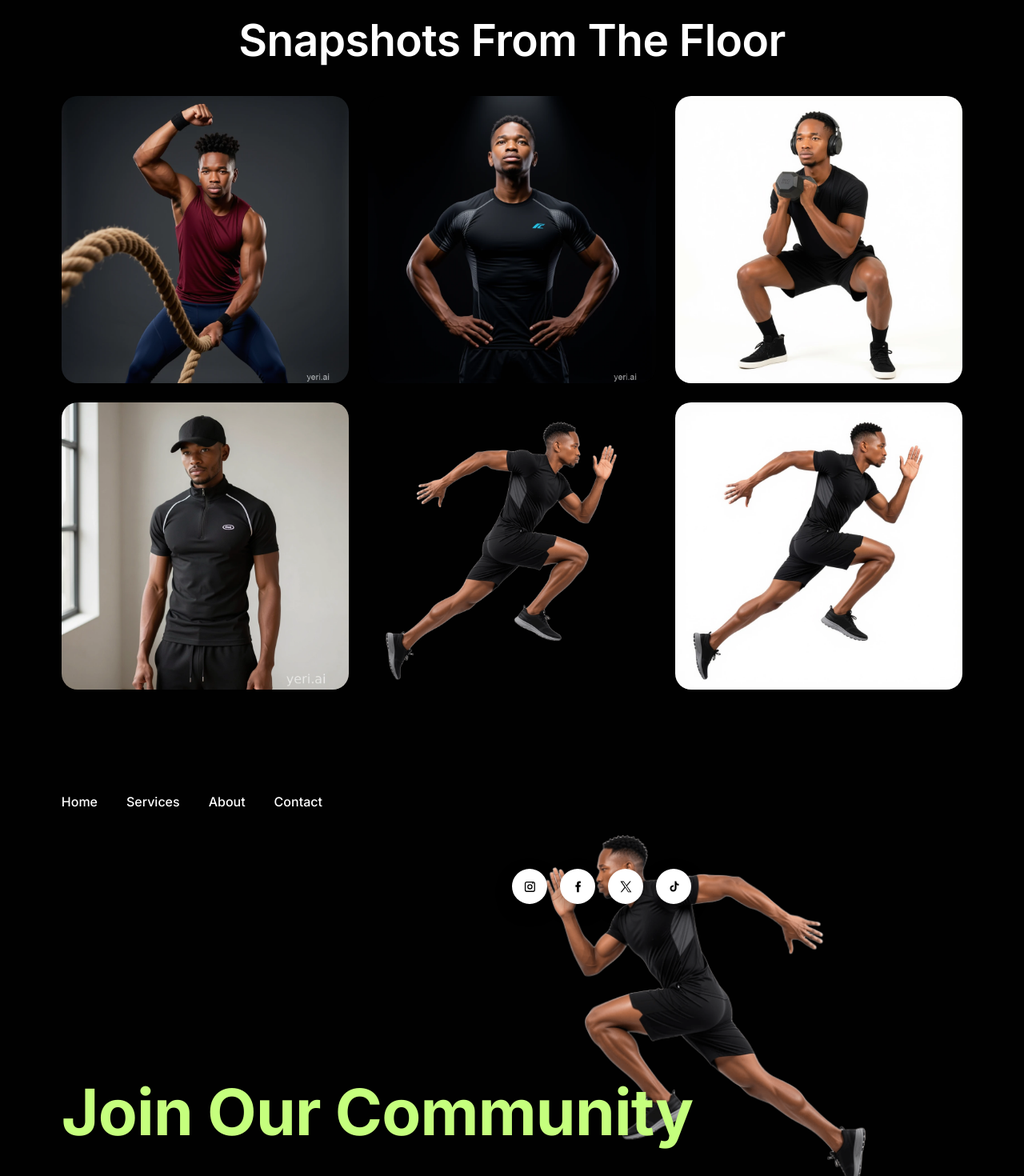
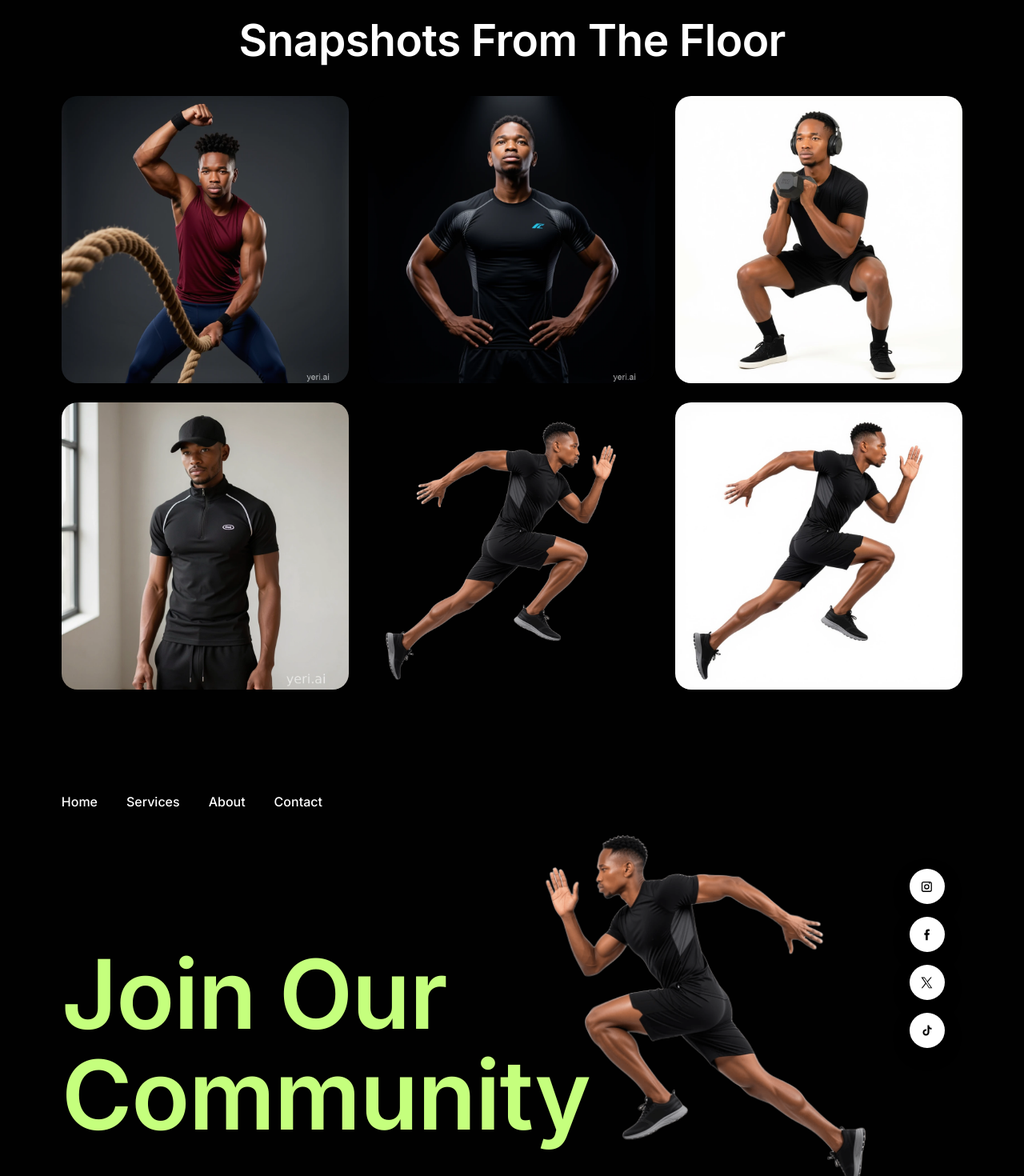
Before and after one commit to austinechisutia/gymbro, a Next.js app: page /transformations in a window 1280 px wide. Shown: the part 1280-2750 px from the top of the page at 80% size. Built offline with nearby package versions, Linux system fonts and the light colour scheme.

Commit message:
feat: implement Reveal component for animations; update multiple components to use Reveal for enhanced visibility effects

```diff
--- a/src/app/components/Accordion/Accordion.tsx
+++ b/src/app/components/Accordion/Accordion.tsx
@@ -1,6 +1,7 @@
 "use client";
 
 import { useState } from "react";
+import { Reveal } from "../Reveal/Reveal";
 import styles from "./Accordion.module.css";
 
 interface AccordionItem {
@@ -16,7 +17,7 @@ export function Accordion({ items }: { items: AccordionItem[] }) {
       {items.map((item, i) => {
         const isOpen = openIndex === i;
         return (
-          <div className={styles.item} key={item.question}>
+          <Reveal className={styles.item} key={item.question} delay={i * 80}>
             <button
               type="button"
               className={styles.trigger}
@@ -29,7 +30,7 @@ export function Accordion({ items }: { items: AccordionItem[] }) {
               </span>
             </button>
             {isOpen && <p className={styles.answer}>{item.answer}</p>}
-          </div>
+          </Reveal>
         );
       })}
     </div>
--- a/src/app/components/CtaCommunity/CtaCommunity.module.css
+++ b/src/app/components/CtaCommunity/CtaCommunity.module.css
@@ -40,10 +40,10 @@
 .socials {
   position: absolute;
   z-index: 3;
-  left: 50%;
+  right: 2%;
   top: 10%;
   display: flex;
-  flex-direction: row;
+  flex-direction: column;
   gap: 1rem;
 }
 
@@ -101,7 +101,6 @@
   }
 
   .socials {
-    left: auto;
     right: 6%;
     top: 4%;
   }
--- a/src/app/components/CtaCommunity/CtaCommunity.tsx
+++ b/src/app/components/CtaCommunity/CtaCommunity.tsx
@@ -1,3 +1,4 @@
+import { Reveal } from "../Reveal/Reveal";
 import styles from "./CtaCommunity.module.css";
 
 const LINKS = ["Home", "Services", "About", "Contact"];
@@ -57,7 +58,9 @@ export function CtaCommunity() {
               </a>
             ))}
           </div>
-          <h2 className={styles.heading}>Join Our Community</h2>
+          <Reveal className={styles.heading}>
+            <h2>Join Our Community</h2>
+          </Reveal>
         </div>
 
         <div className={styles.divider} />
--- a/src/app/components/Habits/Habits.tsx
+++ b/src/app/components/Habits/Habits.tsx
@@ -2,6 +2,7 @@
 
 import { useState } from "react";
 import { Button } from "../Button/Button";
+import { Reveal } from "../Reveal/Reveal";
 import styles from "./Habits.module.css";
 
 const SLIDES = [
@@ -66,7 +67,7 @@ export function Habits() {
 
   return (
     <section className={styles.section} id="habits">
-      <div className={`container ${styles.grid}`}>
+      <Reveal className={`container ${styles.grid}`}>
         <div className={styles.copy}>
           <div className={styles.slideWrap}>
             <div key={index} className={`${styles.slideContent} ${animClass}`}>
@@ -117,7 +118,7 @@ export function Habits() {
             </div>
           </div>
         </div>
-      </div>
+      </Reveal>
     </section>
   );
 }
--- /dev/null
+++ b/src/app/components/Reveal/Reveal.module.css
@@ -0,0 +1,11 @@
+.reveal {
+  opacity: 0;
+  transform: translateY(28px);
+  transition: opacity 0.7s var(--ease-cinematic), transform 0.7s var(--ease-cinematic);
+  will-change: opacity, transform;
+}
+
+.reveal.visible {
+  opacity: 1;
+  transform: translateY(0);
+}
--- /dev/null
+++ b/src/app/components/Reveal/Reveal.tsx
@@ -0,0 +1,46 @@
+"use client";
+
+import { useEffect, useRef, useState } from "react";
+import styles from "./Reveal.module.css";
+
+interface RevealProps {
+  children: React.ReactNode;
+  className?: string;
+  delay?: number;
+  as?: "div" | "article";
+}
+
+export function Reveal({ children, className, delay = 0, as = "div" }: RevealProps) {
+  const ref = useRef<HTMLElement>(null);
+  const [visible, setVisible] = useState(false);
+
+  useEffect(() => {
+    const el = ref.current;
+    if (!el) return;
+
+    const observer = new IntersectionObserver(
+      ([entry]) => {
+        if (entry.isIntersecting) {
+          setVisible(true);
+          observer.unobserve(el);
+        }
+      },
+      { threshold: 0.15, rootMargin: "0px 0px -10% 0px" }
+    );
+
+    observer.observe(el);
+    return () => observer.disconnect();
+  }, []);
+
+  const Tag = as;
+
+  return (
+    <Tag
+      ref={ref as React.Ref<HTMLDivElement>}
+      className={`${styles.reveal} ${visible ? styles.visible : ""} ${className ?? ""}`}
+      style={delay ? { transitionDelay: `${delay}ms` } : undefined}
+    >
+      {children}
+    </Tag>
+  );
+}
--- a/src/app/components/Testimonials/Testimonials.tsx
+++ b/src/app/components/Testimonials/Testimonials.tsx
@@ -1,6 +1,7 @@
 "use client";
 
 import { useState } from "react";
+import { Reveal } from "../Reveal/Reveal";
 import styles from "./Testimonials.module.css";
 
 const REVIEWS = [
@@ -70,7 +71,7 @@ export function Testimonials() {
 
   return (
     <section className={styles.section} id="testimonials">
-      <div className="container">
+      <Reveal className="container">
         <h2 className={styles.heading}>What Our Members Are Saying</h2>
 
         <div className={styles.row}>
@@ -124,7 +125,7 @@ export function Testimonials() {
             <PhotoProfile />
           </div>
         </div>
-      </div>
+      </Reveal>
     </section>
   );
 }
--- a/src/app/transformations/page.tsx
+++ b/src/app/transformations/page.tsx
@@ -1,6 +1,7 @@
 import type { Metadata } from "next";
 import { CtaCommunity } from "../components/CtaCommunity/CtaCommunity";
 import { PageHeader } from "../components/PageHeader/PageHeader";
+import { Reveal } from "../components/Reveal/Reveal";
 import { Testimonials } from "../components/Testimonials/Testimonials";
 import styles from "./page.module.css";
 
@@ -36,11 +37,11 @@ export default function TransformationsPage() {
 
       <section className={styles.stats}>
         <div className={`container ${styles.statsGrid}`}>
-          {STATS.map((stat) => (
-            <div className={styles.stat} key={stat.label}>
+          {STATS.map((stat, i) => (
+            <Reveal className={styles.stat} key={stat.label} delay={i * 120}>
               <p className={styles.statValue}>{stat.value}</p>
               <p className={styles.statLabel}>{stat.label}</p>
-            </div>
+            </Reveal>
           ))}
         </div>
       </section>
@@ -49,12 +50,18 @@ export default function TransformationsPage() {
 
       <section className={styles.gallerySection}>
         <div className="container">
-          <h2 className={styles.galleryHeading}>Snapshots From The Floor</h2>
+          <Reveal>
+            <h2 className={styles.galleryHeading}>Snapshots From The Floor</h2>
+          </Reveal>
           <div className={styles.gallery}>
             {GALLERY.map((src, i) => (
-              <div className={styles.galleryItem} key={src + i}>
+              <Reveal
+                className={styles.galleryItem}
+                key={src + i}
+                delay={(i % 3) * 100}
+              >
                 <img src={src} alt="" aria-hidden="true" />
-              </div>
+              </Reveal>
             ))}
           </div>
         </div>
```
Also changed, not shown: src/app/components/Pricing/Pricing.tsx (+8 -4 lines), src/app/components/WhyChoose/WhyChoose.tsx (+5 -4 lines), src/app/programs/page.tsx (+9 -3 lines).
